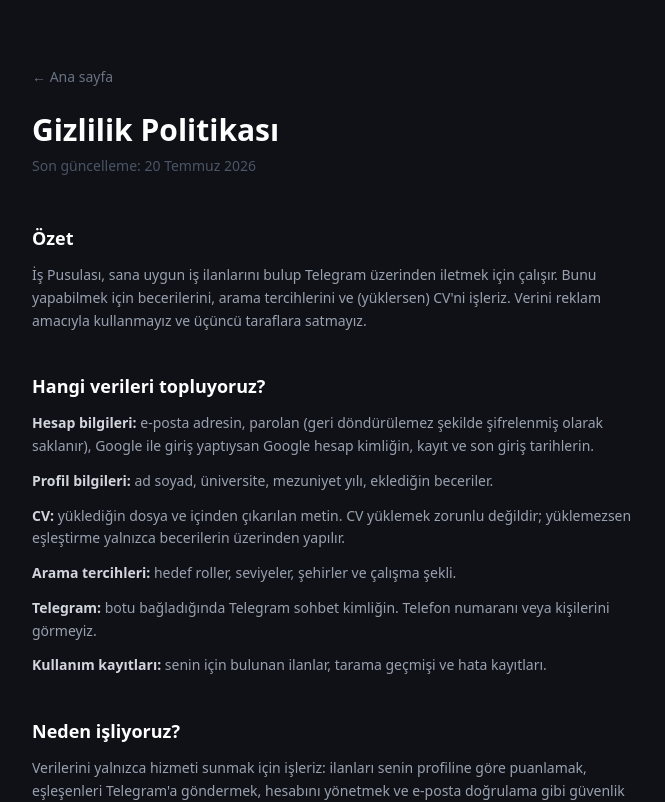
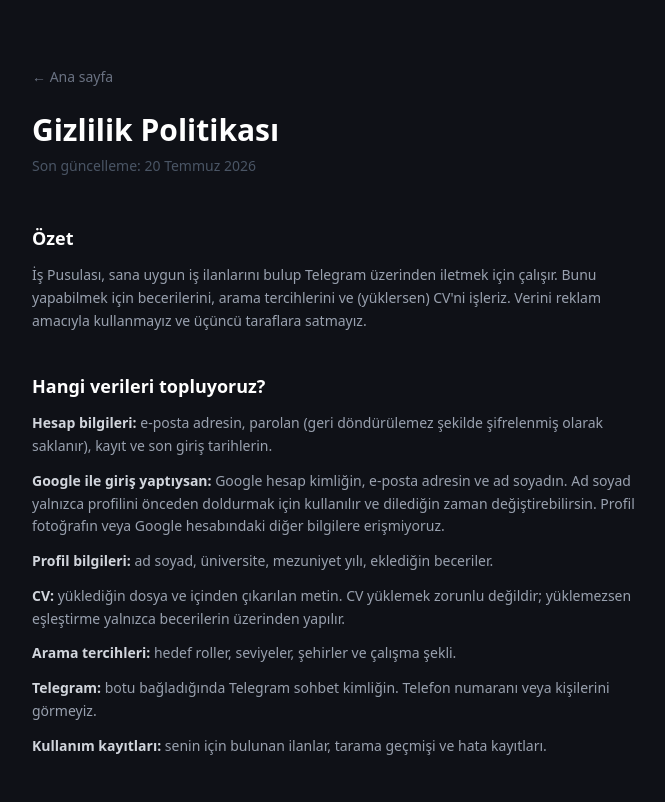
Before and after one commit to mehmet-emre-sezer/linkedin_jobs_monitor_website, a Next.js app in the folder frontend/: page /gizlilik in a window 1280 px wide. Shown: the top 802 px of the page, without its empty margins (296-961 px from the left). Built offline with nearby package versions, Linux system fonts and the light colour scheme; no server answers.

Commit message:
fix(auth): Google girişinde onboarding atlanmasını ve hesap bağlama açığını gider

```diff
--- a/frontend/app/gizlilik/page.tsx
+++ b/frontend/app/gizlilik/page.tsx
@@ -45,8 +45,14 @@
           <p>
             <strong className="text-gray-300">Hesap bilgileri:</strong> e-posta
             adresin, parolan (geri döndürülemez şekilde şifrelenmiş olarak saklanır),
-            Google ile giriş yaptıysan Google hesap kimliğin, kayıt ve son giriş
-            tarihlerin.
+            kayıt ve son giriş tarihlerin.
+          </p>
+          <p>
+            <strong className="text-gray-300">Google ile giriş yaptıysan:</strong>{" "}
+            Google hesap kimliğin, e-posta adresin ve ad soyadın. Ad soyad yalnızca
+            profilini önceden doldurmak için kullanılır ve dilediğin zaman
+            değiştirebilirsin. Profil fotoğrafın veya Google hesabındaki diğer
+            bilgilere erişmiyoruz.
           </p>
           <p>
             <strong className="text-gray-300">Profil bilgileri:</strong> ad soyad,
```
